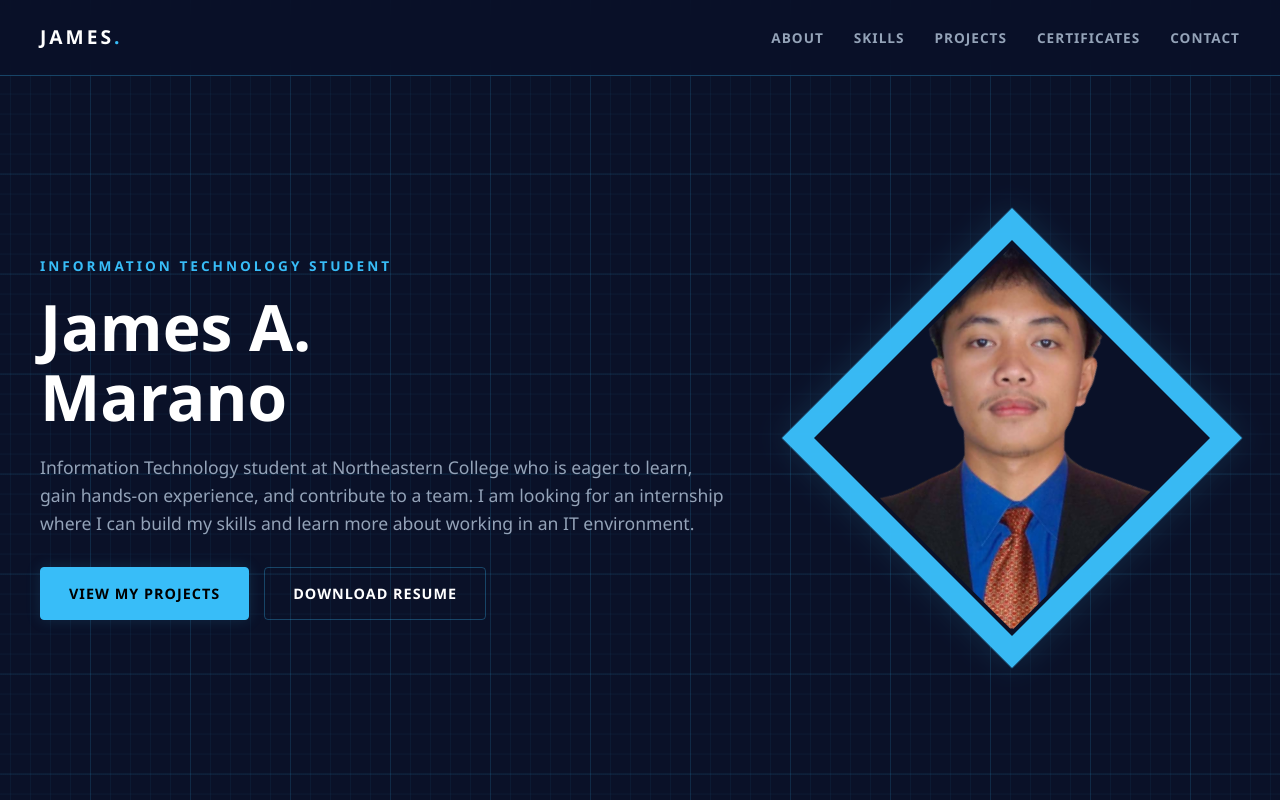
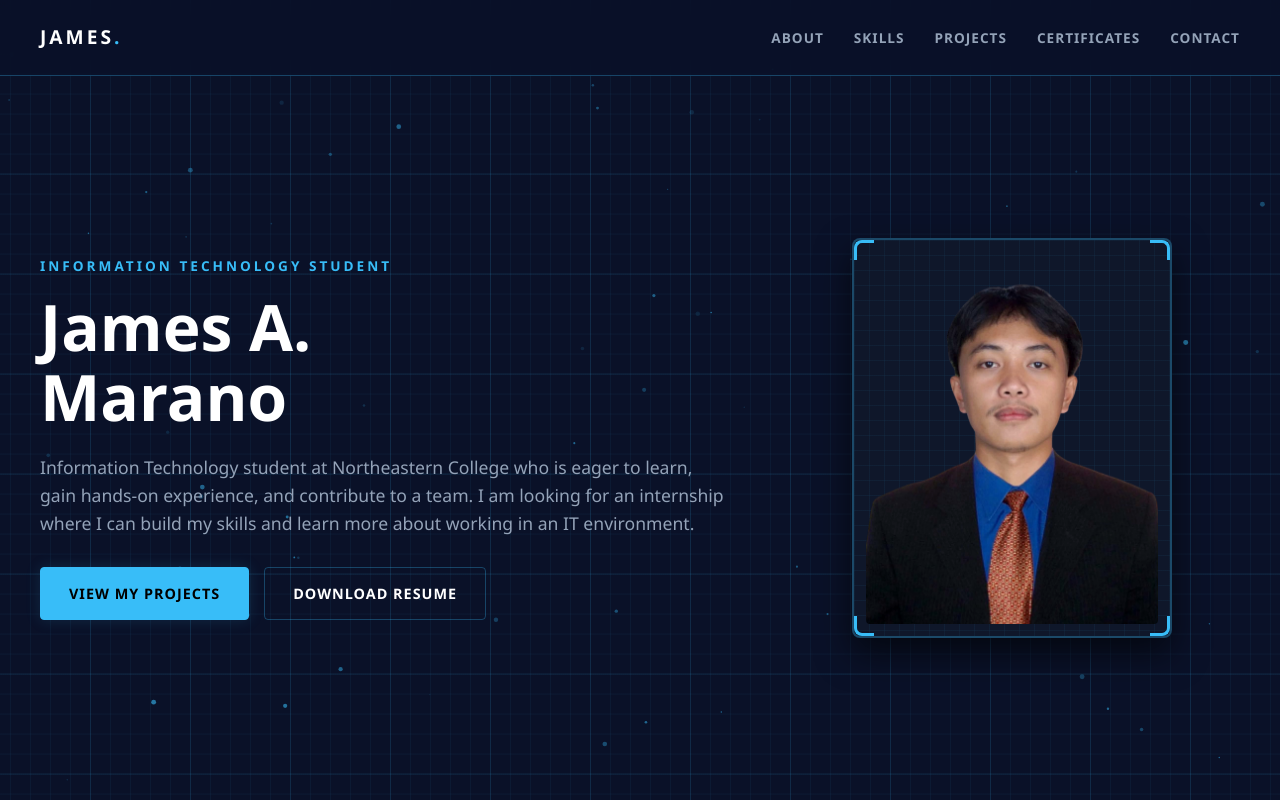
Before and after one commit to example123-art/james_marano, a plain HTML site: page index.html in a window 1280 px wide. Shown: the top 800 px of the page. Drawn offline with Linux system fonts and the light colour scheme.

Commit message:
Update index.html

```diff
--- a/index.html
+++ b/index.html
@@ -7,7 +7,7 @@
   <title>James A. Marano | IT Portfolio</title>
 
   <style>
-    /* ================= BLUEPRINT THEME (STATIC BACKGROUND) ================= */
+    /* ================= BLUEPRINT THEME ================= */
     :root {
       --bg: #0a1128; /* Deep Blueprint Blue */
       --surface: rgba(16, 27, 58, 0.8);
@@ -36,6 +36,12 @@
         linear-gradient(90deg, rgba(56, 189, 248, 0.1) 1px, transparent 1px);
       background-size: 20px 20px, 20px 20px, 100px 100px, 100px 100px;
       background-position: center center;
+    }
+
+    /* Canvas for Floating Particles */
+    #particle-canvas {
+      position: fixed; top: 0; left: 0; width: 100%; height: 100%;
+      z-index: -1; pointer-events: none;
     }
 
     a { color: inherit; text-decoration: none; }
@@ -78,42 +84,55 @@
     .btn.secondary { background: transparent; color: #fff; }
     .btn.secondary:hover { border-color: var(--accent); color: var(--accent); transform: translateY(-3px); }
 
-    /* ================= DIAMOND (ROTATED SQUARE) PFP ================= */
-    .diamond-container {
-      position: relative; width: 320px; height: 320px; margin: 0 auto;
-      display: flex; justify-content: center; align-items: center;
+    /* ================= BOX PFP ================= */
+    .box-pfp-container {
+      position: relative;
+      width: 320px;
+      height: 400px;
+      margin: 0 auto;
+      background: #0f172a;
+      border: 2px solid var(--border);
+      border-radius: 8px;
+      padding: 12px;
+      box-shadow: 0 15px 35px rgba(0,0,0,0.6);
+      transition: all 0.4s ease;
+      overflow: hidden;
     }
 
-    .diamond-bg {
-      position: absolute; width: 100%; height: 100%;
-      background: var(--accent);
-      transform: rotate(45deg);
-      box-shadow: 0 0 30px var(--accent-dim);
-      animation: pulseBorder 4s infinite alternate;
+    .box-pfp-container:hover {
+      transform: translateY(-8px);
+      border-color: var(--accent);
+      box-shadow: 0 20px 45px rgba(0,0,0,0.8), 0 0 20px var(--accent-dim);
     }
 
-    @keyframes pulseBorder {
-      0% { transform: rotate(45deg) scale(0.95); opacity: 0.5; }
-      100% { transform: rotate(45deg) scale(1.02); opacity: 1; }
+    /* Tech grid inside the box */
+    .box-pfp-container::before {
+      content: ''; position: absolute; top: 0; left: 0; width: 100%; height: 100%;
+      background-image:
+        linear-gradient(rgba(56, 189, 248, 0.05) 1px, transparent 1px),
+        linear-gradient(90deg, rgba(56, 189, 248, 0.05) 1px, transparent 1px);
+      background-size: 15px 15px;
+      z-index: 1; pointer-events: none;
     }
 
-    .diamond-photo {
-      position: relative; width: 280px; height: 280px;
-      background: var(--bg); overflow: hidden;
-      transform: rotate(45deg);
-      border: 4px solid var(--bg);
-      z-index: 2;
+    .box-pfp-container img {
+      width: 100%; height: 100%; object-fit: cover;
+      border-radius: 4px; position: relative; z-index: 2;
+      filter: grayscale(20%) contrast(110%);
+      transition: filter 0.3s;
     }
 
-    .diamond-photo img {
-      width: 100%; height: 100%; object-fit: cover;
-      transform: rotate(-45deg) scale(1.4); /* Counter-rotate */
-      transition: transform 0.5s;
+    .box-pfp-container:hover img { filter: grayscale(0%) contrast(100%); }
+
+    /* Tech corner accents */
+    .box-corner {
+      position: absolute; width: 20px; height: 20px;
+      border: 3px solid var(--accent); z-index: 3;
     }
-
-    .diamond-photo:hover img {
-      transform: rotate(-45deg) scale(1.5);
-    }
+    .box-c1 { top: 0; left: 0; border-right: none; border-bottom: none; border-top-left-radius: 8px; }
+    .box-c2 { top: 0; right: 0; border-left: none; border-bottom: none; border-top-right-radius: 8px; }
+    .box-c3 { bottom: 0; left: 0; border-right: none; border-top: none; border-bottom-left-radius: 8px; }
+    .box-c4 { bottom: 0; right: 0; border-left: none; border-top: none; border-bottom-right-radius: 8px; }
 
     /* ================= TECH CARDS ================= */
     section { padding: 100px 0; }
@@ -187,13 +206,15 @@
       .about-grid, .skills-grid, .contact-grid { grid-template-columns: 1fr; }
       .navlinks { display: none; }
       .resume-band { flex-direction: column; text-align: center; }
-      .diamond-container { width: 260px; height: 260px; }
-      .diamond-photo { width: 220px; height: 220px; }
+      .box-pfp-container { width: 280px; height: 350px; }
     }
   </style>
 </head>
 
 <body>
+
+  <!-- PARTICLE ANIMATION CANVAS -->
+  <canvas id="particle-canvas"></canvas>
 
   <header>
     <div class="wrap">
@@ -225,13 +246,15 @@
       </div>
 
       <div class="hidden-el">
-        <!-- DIAMOND PFP -->
-        <div class="diamond-container">
-          <div class="diamond-bg"></div>
-          <div class="diamond-photo">
-            <!-- EXACT FILENAME FROM SCREENSHOT -->
-            <img src="pfp.png" alt="James A. Marano" />
-          </div>
+        <!-- BOX PFP -->
+        <div class="box-pfp-container">
+          <div class="box-corner box-c1"></div>
+          <div class="box-corner box-c2"></div>
+          <div class="box-corner box-c3"></div>
+          <div class="box-corner box-c4"></div>
+
+          <!-- EXACT FILENAME FROM SCREENSHOT -->
+          <img src="pfp.png" alt="James A. Marano" />
         </div>
       </div>
     </div>
@@ -500,6 +523,65 @@
         track.scrollBy({ left: scrollAmount, behavior: 'smooth' });
       });
     }
+
+    // 3. FLOATING PARTICLES BACKGROUND
+    const canvas = document.getElementById('particle-canvas');
+    const ctx = canvas.getContext('2d');
+
+    canvas.width = window.innerWidth;
+    canvas.height = window.innerHeight;
+
+    let particles = [];
+
+    class Particle {
+      constructor() {
+        this.x = Math.random() * canvas.width;
+        this.y = Math.random() * canvas.height;
+        this.size = Math.random() * 2 + 0.5;
+        this.speedX = (Math.random() - 0.5) * 0.5;
+        this.speedY = (Math.random() - 0.5) * 0.5;
+        this.opacity = Math.random() * 0.5 + 0.1;
+      }
+      update() {
+        this.x += this.speedX;
+        this.y += this.speedY;
+
+        if (this.x < 0 || this.x > canvas.width) this.speedX *= -1;
+        if (this.y < 0 || this.y > canvas.height) this.speedY *= -1;
+      }
+      draw() {
+        ctx.beginPath();
+        ctx.arc(this.x, this.y, this.size, 0, Math.PI * 2);
+        ctx.fillStyle = `rgba(56, 189, 248, ${this.opacity})`;
+        ctx.fill();
+      }
+    }
+
+    function initParticles() {
+      particles = [];
+      let count = (canvas.width * canvas.height) / 15000;
+      for (let i = 0; i < count; i++) {
+        particles.push(new Particle());
+      }
+    }
+
+    function animateParticles() {
+      requestAnimationFrame(animateParticles);
+      ctx.clearRect(0, 0, canvas.width, canvas.height);
+      particles.forEach(p => {
+        p.update();
+        p.draw();
+      });
+    }
+
+    initParticles();
+    animateParticles();
+
+    window.addEventListener('resize', () => {
+      canvas.width = window.innerWidth;
+      canvas.height = window.innerHeight;
+      initParticles();
+    });
   </script>
 
 </body>
```
